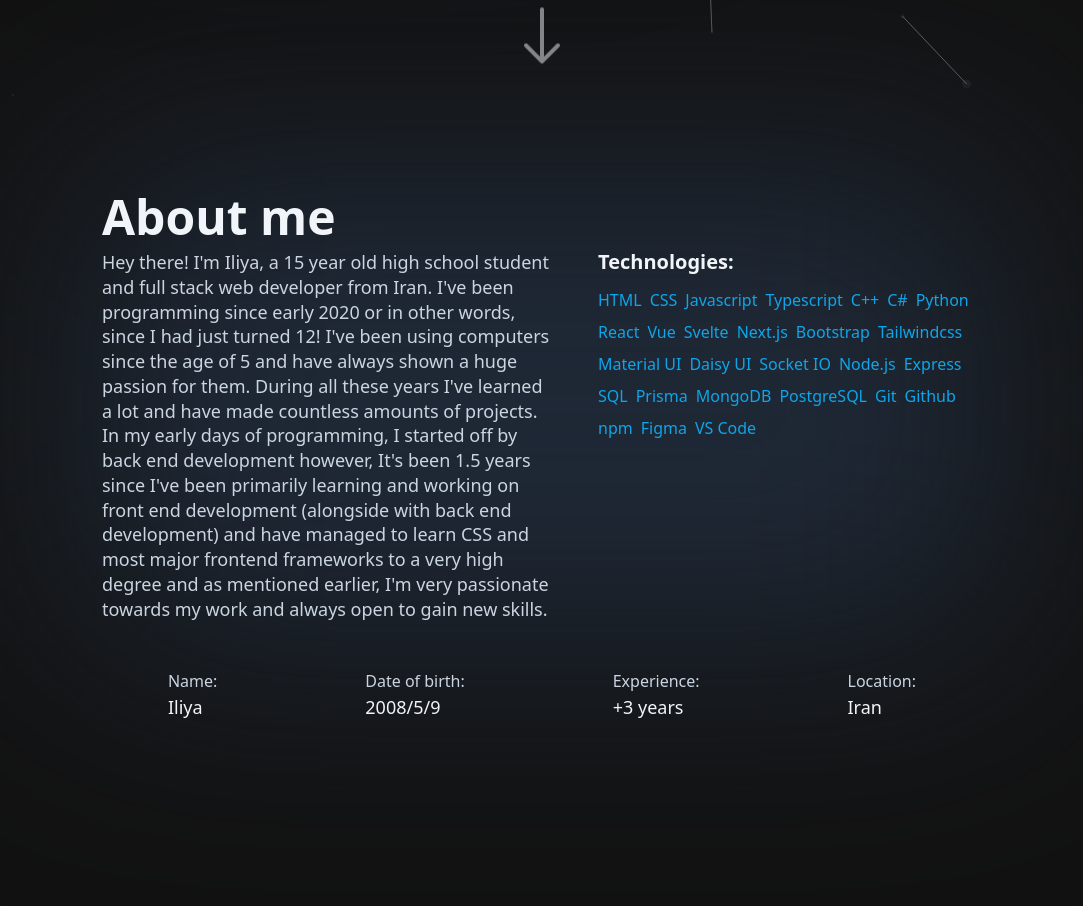
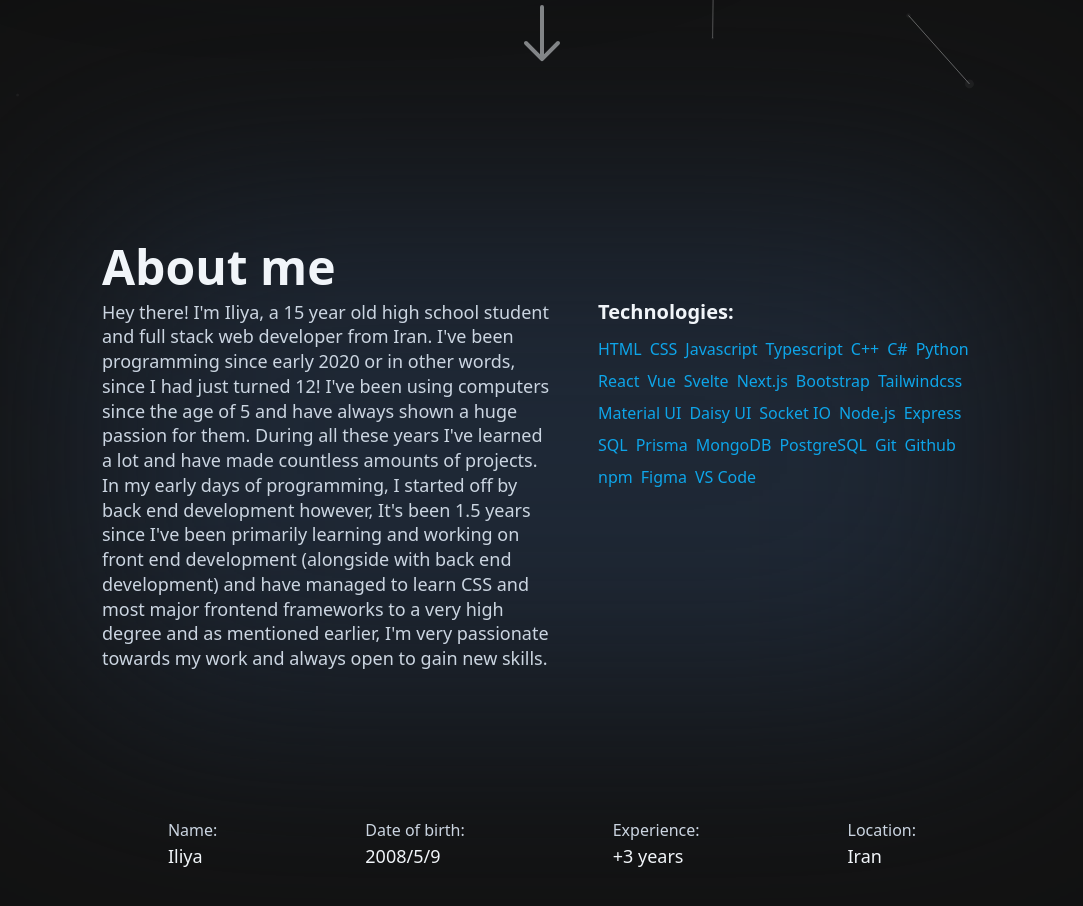
Before and after one commit to Humboorgir/Portfolio, a Next.js app: page / in a window 1280 px wide. Shown: the part 680-1586 px from the top of the page, without its empty margins (98-1181 px from the left). Built offline with nearby package versions, Linux system fonts and the light colour scheme.

Commit message:
Use grid instead of flexbox to center elements in about section

```diff
--- a/pages/index.tsx
+++ b/pages/index.tsx
@@ -38,7 +38,7 @@ export default function Home() {
       </section>
 
       {/* about section  */}
-      <section className="flex min-h-screen flex-col items-center pt-16">
+      <section className="grid min-h-screen place-items-center pt-16">
         {/* description and technologies */}
         <div
           className="relative mb-12 flex flex-col before:absolute before:left-[50%] before:top-[50%] before:-z-10
@@ -53,6 +53,8 @@ export default function Home() {
         </div>
         <AboutPersonalInfo />
       </section>
+
+      <section className="min-h-screen"></section>
     </>
   );
 }
```
